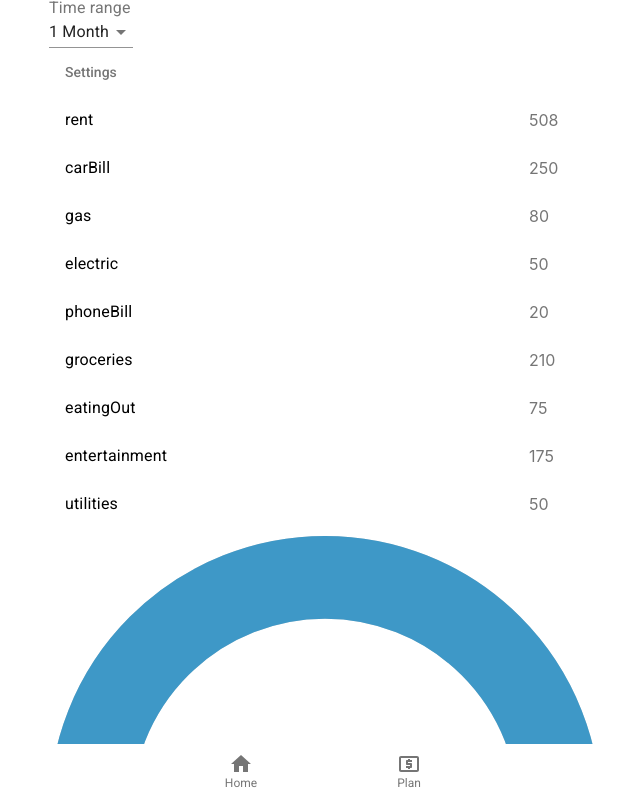
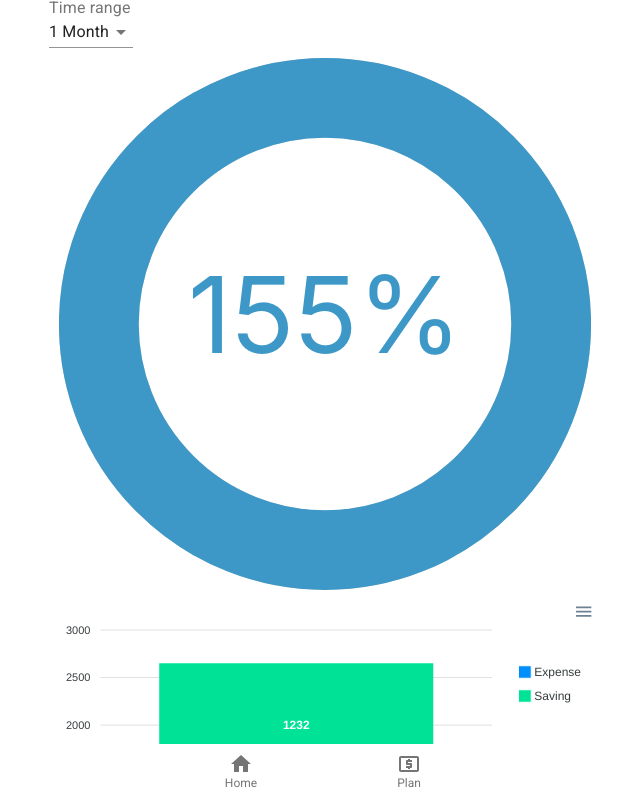
Before and after one commit to duongnhatduy/junction2019, a React (Create React App) app: page / in a window 1280 px wide. Shown: the top 798 px of the page, without its empty margins (315-955 px from the left). Built offline with nearby package versions, Linux system fonts and the light colour scheme.

Commit message:
Add charts

```diff
--- a/package.json
+++ b/package.json
@@ -5,7 +5,9 @@
   "dependencies": {
     "@material-ui/core": "^4.6.1",
     "@material-ui/icons": "^4.5.1",
+    "apexcharts": "^3.10.1",
     "react": "^16.12.0",
+    "react-apexcharts": "^1.3.3",
     "react-circular-progressbar": "^2.0.3",
     "react-dom": "^16.12.0",
     "react-router-dom": "^5.1.2",
--- a/src/api.js
+++ b/src/api.js
@@ -14,10 +14,11 @@ export const getOverview = async ({ groupBy }) => {
       return oneMonthOverviewData;
   }
 };
+
 export const getSeries = async ({ groupBy }) => {
   switch (groupBy) {
     case '3month':
-      return seriesData.filter(({ month }) => getQuarter(month) === getQuarter(new Date()));
+      return seriesData.filter(({ month }) => getQuarterFromMonth(month) === getQuarter(new Date()));
     case '1year':
       return seriesData;
     default:
@@ -31,3 +32,8 @@ function getQuarter(d) {
   var m = Math.floor(d.getMonth() / 3) + 2;
   return m > 4 ? m - 4 : m;
 }
+
+function getQuarterFromMonth(month) {
+  var m = Math.floor(month / 3) + 2;
+  return m > 4 ? m - 4 : m;
+}
--- a/src/feature/Overview/CostList.jsx
+++ b/src/feature/Overview/CostList.jsx
@@ -1,11 +1,7 @@
 import React from 'react';
-import {
-  List,
-  ListSubheader,
-  ListItem,
-  ListItemIcon,
-  ListItemText
-} from '@material-ui/core';
+import { List, ListSubheader, ListItem, ListItemIcon, ListItemText } from '@material-ui/core';
+
+import { aggregateTotalCost } from '../../utils';
 
 export const CostList = ({ series }) => {
   const { fixCost, variableCost } = aggregateTotalCost(series);
@@ -26,26 +22,3 @@ export const CostList = ({ series }) => {
     </List>
   );
 };
-
-function aggregateTotalCost(series) {
-  return series.reduce(
-    ({ fixCost, variableCost }, month) => {
-      // each fixCost item of month
-      Object.keys(month.fixCost).map(type => {
-        if (!fixCost[type]) {
-          fixCost[type] = 0;
-        }
-        return (fixCost[type] += month.fixCost[type]);
-      });
-      Object.keys(month.variableCost).map(type => {
-        if (!variableCost[type]) {
-          variableCost[type] = 0;
-        }
-        return (variableCost[type] += month.variableCost[type]);
-      });
-
-      return { fixCost, variableCost };
-    },
-    { fixCost: {}, variableCost: {} }
-  );
-}
--- a/src/feature/Overview/SavingGoal.jsx
+++ b/src/feature/Overview/SavingGoal.jsx
@@ -1,8 +1,86 @@
 import React from 'react';
 import { CircularProgressbar } from 'react-circular-progressbar';
 import 'react-circular-progressbar/dist/styles.css';
+import Chart from 'react-apexcharts';
 
-export const SavingGoal = ({ currentBalance, goal, income, expense }) => {
+const accumulateCost = costObj => {
+  return Object.values(costObj).reduce((acumm, current) => {
+    return (acumm += current);
+  }, 0);
+};
+
+export const SavingGoal = ({ currentBalance, goal, income, expense, series }) => {
   const progress = (currentBalance / goal) * 100;
-  return <CircularProgressbar strokeWidth={15} value={progress} text={`${progress.toFixed(0)}%`} />;
+
+  console.log(series);
+  const months = series.map(transaction => transaction.month + 1);
+  const incomes = series.map(transaction => transaction.income);
+  const expenses = series.map(transaction => {
+    const fixedCost = accumulateCost(transaction.fixCost);
+    const variableCost = accumulateCost(transaction.variableCost);
+
+    return fixedCost + variableCost;
+  });
+
+  const savings = incomes.map((income, index) => income - expenses[index]);
+
+  const option = {
+    chart: {
+      stacked: true,
+      toolbar: {
+        show: true,
+      },
+      zoom: {
+        enabled: true,
+      },
+    },
+    responsive: [
+      {
+        breakpoint: 480,
+        options: {
+          legend: {
+            position: 'bottom',
+            offsetX: -10,
+            offsetY: 0,
+          },
+        },
+      },
+    ],
+    plotOptions: {
+      bar: {
+        horizontal: false,
+      },
+    },
+    xaxis: {
+      type: 'category',
+      categories: months,
+    },
+    legend: {
+      position: 'right',
+      offsetY: 40,
+    },
+    fill: {
+      opacity: 1,
+    },
+  };
+
+  const data = [
+    {
+      name: 'Expense',
+      data: expenses,
+    },
+    {
+      name: 'Saving',
+      data: savings,
+    },
+  ];
+
+  return (
+    <>
+      <div style={{ padding: 10 }}>
+        <CircularProgressbar strokeWidth={15} value={progress} text={`${progress.toFixed(0)}%`} />
+      </div>
+      <Chart options={option} series={data} type="bar" height="350" />
+    </>
+  );
 };
--- a/src/feature/Overview/index.jsx
+++ b/src/feature/Overview/index.jsx
@@ -13,7 +13,7 @@ export const Overview = () => {
   useEffect(() => {
     async function fetch() {
       const overviewData = await getOverview({ groupBy });
-      const seriesData = await getSeries(groupBy);
+      const seriesData = await getSeries({ groupBy });
       setOverview(overviewData);
       setSeries(seriesData);
     }
@@ -28,8 +28,8 @@ export const Overview = () => {
         <MenuItem value="1year">1 Year</MenuItem>
       </Select>
 
+      {overview && series ? <SavingGoal {...overview} series={series} /> : <div>loading...</div>}
       {!!series && <CostList series={series} />}
-      {overview ? <SavingGoal {...overview} /> : <div>loading...</div>}
     </>
   );
 };
--- /dev/null
+++ b/src/utils.js
@@ -0,0 +1,22 @@
+export function aggregateTotalCost(series) {
+  return series.reduce(
+    ({ fixCost, variableCost }, month) => {
+      // each fixCost item of month
+      Object.keys(month.fixCost).map(type => {
+        if (!fixCost[type]) {
+          fixCost[type] = 0;
+        }
+        return (fixCost[type] += month.fixCost[type]);
+      });
+      Object.keys(month.variableCost).map(type => {
+        if (!variableCost[type]) {
+          variableCost[type] = 0;
+        }
+        return (variableCost[type] += month.variableCost[type]);
+      });
+
+      return { fixCost, variableCost };
+    },
+    { fixCost: {}, variableCost: {} }
+  );
+}
```
Also changed, not shown: 1 other file (tests, documents, lock files or other folders).
